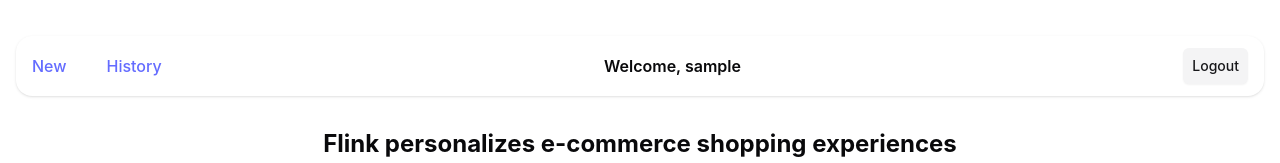
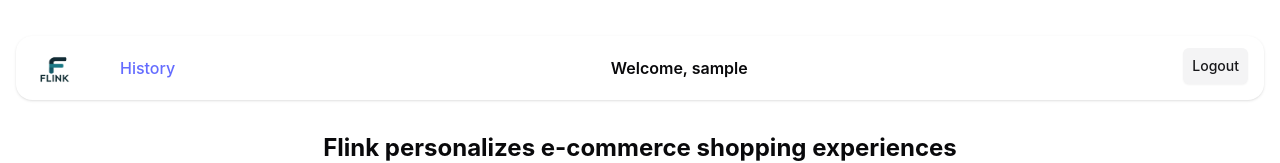
Before and after one commit to Computing-Collective/Flink, a React (Vite) app in the folder frontend/: page / in a window 1280 px wide. Shown: the top 163 px of the page. Built offline with nearby package versions, Linux system fonts and the light colour scheme; sample sign-in values are in the browser's storage.

Commit message:
add icon to navbar

```diff
--- a/frontend/src/components/Navbar.tsx
+++ b/frontend/src/components/Navbar.tsx
@@ -22,7 +22,9 @@ const Navbar = () => {
       <div className="hidden md:flex min-w-full">
         <ul className="hidden md:flex items-center gap-10 text-card-foreground">
           <li className="text-primary font-medium">
-            <a href="/">New</a>
+            <a href="/">
+              <img src="icon.png" alt="icon" className="h-10 w-12" />
+            </a>
           </li>
           <li>
             <a href="/history">History</a>
@@ -48,9 +50,11 @@ const Navbar = () => {
               </Button>
             </DropdownMenuTrigger>
 
-            <DropdownMenuContent align="end">
+            <DropdownMenuContent align="start">
               <DropdownMenuItem>
-                <a href="/">New</a>
+                <a href="/">
+                  <img src="icon.png" alt="icon" className="h-8 w-8" />
+                </a>
               </DropdownMenuItem>
               <DropdownMenuItem>
                 <a href="/history">History</a>
```
Also changed, not shown: frontend/public/icon.png (added).
